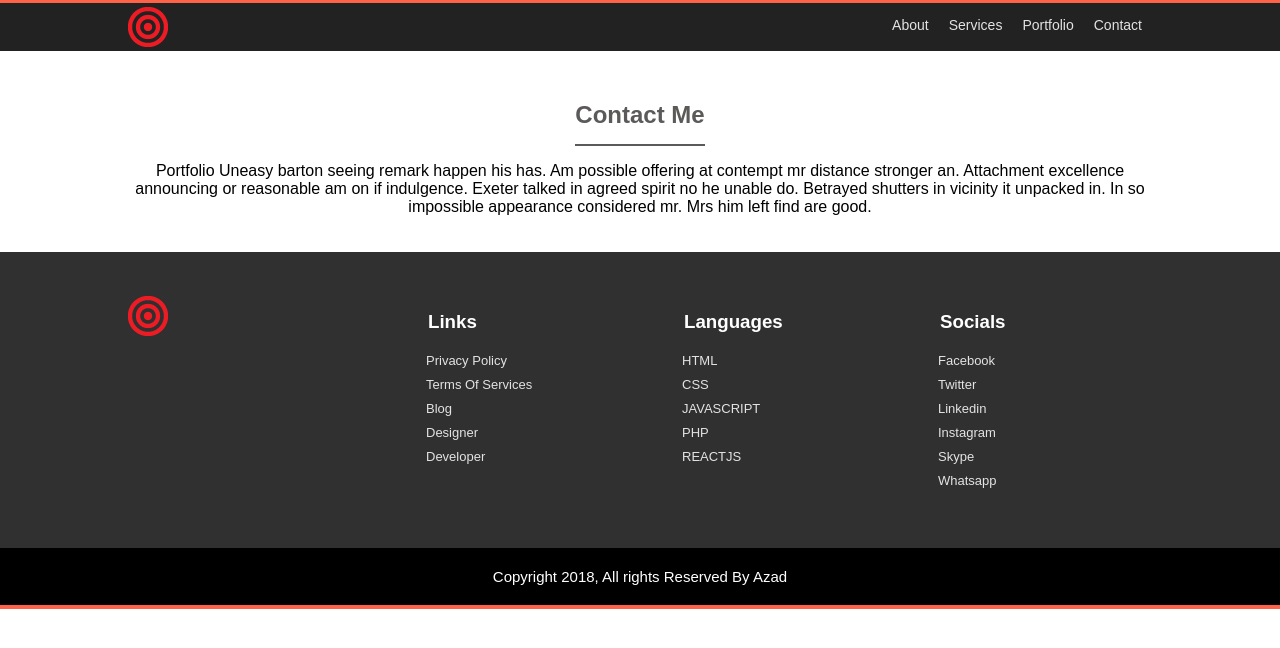
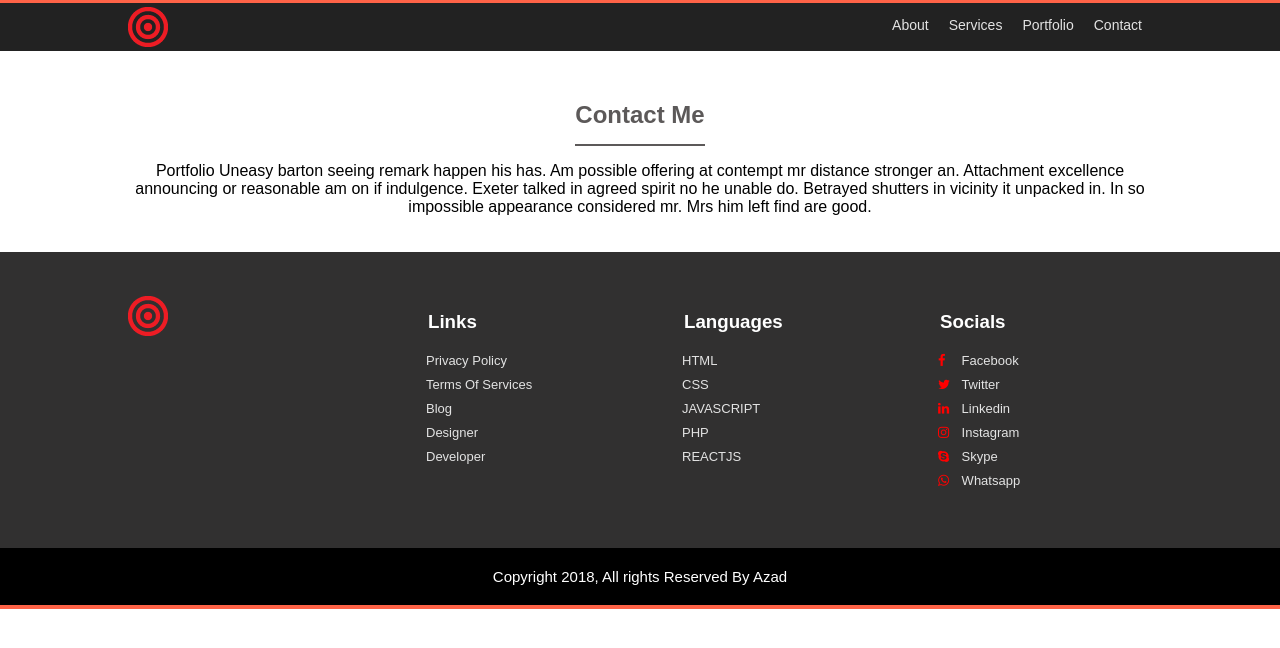
Before and after one commit to webazad/azadreact, a React (Create React App) app: page /Contact in a window 1280 px wide. Shown: the top 648 px of the page. Built offline with nearby package versions, Linux system fonts and the light colour scheme.

Commit message:
Font Awesome Added.

```diff
--- a/package.json
+++ b/package.json
@@ -3,6 +3,7 @@
   "version": "0.1.0",
   "private": true,
   "dependencies": {
+    "font-awesome": "^4.7.0",
     "react": "^16.5.2",
     "react-dom": "^16.5.2",
     "react-router-dom": "^4.3.1",
--- a/src/Footer/Footer.css
+++ b/src/Footer/Footer.css
@@ -8,8 +8,19 @@ div.col{float: left;width: 25%;}
 div.col h3{text-align:left;margin-left:44px;}
 div.col.logo{text-align: left;}
 div.col ul{margin-top: 0;list-style: none;text-align: left;}
-div.col ul li a{text-decoration: none;display: block;padding: 2px;
-    margin-bottom: 5px;color: #e3e3e3;font-size: 13px;}
+div.col ul li a{
+    text-decoration: none;
+    display: block;
+    padding: 2px;
+    margin-bottom: 5px;
+    color: #e3e3e3;
+    font-size: 13px;
+}
+div.socials ul li a i.fa{
+    color: red;
+    width: 15px;
+    margin-right: 5px;
+}
 div.col ul li a:hover{color: #ffffff;}
 footer div.footer_top{padding: 40px 0px;background: #313030;color: #ffffff;}
 div.copyright{padding: 20px 0px;background: rgb(0, 0, 0);}
--- a/src/Footer/Footer.js
+++ b/src/Footer/Footer.js
@@ -2,7 +2,7 @@
  * and open the template in the editor.
  */
 import React, {Component} from "react";
-
+import '../../node_modules/font-awesome/css/font-awesome.min.css';
 import logo from '../Header/logo.png';
 
 class Footer extends Component{
@@ -35,15 +35,15 @@ class Footer extends Component{
                                     <li><a href="/">REACTJS</a></li>
                                 </ul>
                             </div>
-                            <div className="col">
+                            <div className="col socials">
                                 <h3>Socials</h3>
                                 <ul>
-                                    <li><a href="http://www.facebook.com/we.dev.azad/" rel="noopener noreferrer" target="_blank">Facebook</a></li>
-                                    <li><a href="http://www.facebook.com/we.dev.azad/" rel="noopener noreferrer" target="_blank">Twitter</a></li>
-                                    <li><a href="http://www.facebook.com/we.dev.azad/" rel="noopener noreferrer" target="_blank">Linkedin</a></li>
-                                    <li><a href="http://www.facebook.com/we.dev.azad/" rel="noopener noreferrer" target="_blank">Instagram</a></li>
-                                    <li><a href="http://www.facebook.com/we.dev.azad/" rel="noopener noreferrer" target="_blank">Skype</a></li>
-                                    <li><a href="http://www.facebook.com/we.dev.azad/" rel="noopener noreferrer" target="_blank">Whatsapp</a></li>
+                                    <li><a href="http://www.facebook.com/we.dev.azad/" rel="noopener noreferrer" target="_blank"><i className="fa fa-facebook"></i> Facebook</a></li>
+                                    <li><a href="http://www.facebook.com/we.dev.azad/" rel="noopener noreferrer" target="_blank"><i className="fa fa-twitter"></i> Twitter</a></li>
+                                    <li><a href="http://www.facebook.com/we.dev.azad/" rel="noopener noreferrer" target="_blank"><i className="fa fa-linkedin"></i> Linkedin</a></li>
+                                    <li><a href="http://www.facebook.com/we.dev.azad/" rel="noopener noreferrer" target="_blank"><i className="fa fa-instagram"></i> Instagram</a></li>
+                                    <li><a href="http://www.facebook.com/we.dev.azad/" rel="noopener noreferrer" target="_blank"><i className="fa fa-skype"></i> Skype</a></li>
+                                    <li><a href="http://www.facebook.com/we.dev.azad/" rel="noopener noreferrer" target="_blank"><i className="fa fa-whatsapp"></i> Whatsapp</a></li>
                                 </ul>
                             </div>
                         </div>
--- a/src/Portfolio/Portfolio.js
+++ b/src/Portfolio/Portfolio.js
@@ -42,12 +42,12 @@ class Portfolio extends Component{
                         <li><a href="https://austin4u.com/" rel="noopener noreferrer" target="_blank" title="Austin">Austin</a></li>
                         <li><a href="https://marahalleab-nursery.com" target="_blank" rel="noopener noreferrer" title="Al Marah Al Leab Nursery">Al Marah Al Leab Nursery</a></li>
                         <li><a href="http://www.shannonfms.ie" target="_blank" rel="noopener noreferrer" title="Shannon Management Services">Shannon Management Services</a></li>
-                        <li><a href="https://haleswindowcleaning.com/" target="_blank" title="Hale's Window Cleaning Nashville TN">Hale's Window Cleaning Nashville TN</a></li>
-                        <li><a href="http://padmawears.com/" target="_blank" title="Padma Wears Limited - An Export Oriented Apparels Manufacturer">Padma Wears Limited - An Export Oriented Apparels Manufacturer</a></li>
-                        <li><a href="https://glastonburywoods.com/" target="_blank" title="Glastonbury Woods Apartments Nashville TN Best Affordable Great Location">Glastonbury Woods Apartments Nashville TN Best Affordable Great Location</a></li>
-                        <li><a href="https://gitesforsale.eu/" target="_blank" title="gitesforsalefrance">gitesforsalefrance</a></li>
-                        <li><a href="https://company.connect.ae/" target="_blank" title="AL MARAH & AL LEAB NURSERY">AL MARAH & AL LEAB NURSERY</a></li>
-                        <li><a href="https://www.bluebellsnursery.com" target="_blank" title="Bluebells Nursery School">Bluebells Nursery School</a></li>
+                        <li><a href="https://haleswindowcleaning.com/" target="_blank" rel="noopener noreferrer" title="Hale's Window Cleaning Nashville TN">Hale's Window Cleaning Nashville TN</a></li>
+                        <li><a href="http://padmawears.com/" target="_blank" rel="noopener noreferrer" title="Padma Wears Limited - An Export Oriented Apparels Manufacturer">Padma Wears Limited - An Export Oriented Apparels Manufacturer</a></li>
+                        <li><a href="https://glastonburywoods.com/" target="_blank" rel="noopener noreferrer" title="Glastonbury Woods Apartments Nashville TN Best Affordable Great Location">Glastonbury Woods Apartments Nashville TN Best Affordable Great Location</a></li>
+                        <li><a href="https://gitesforsale.eu/" target="_blank" rel="noopener noreferrer" title="gitesforsalefrance">gitesforsalefrance</a></li>
+                        <li><a href="https://company.connect.ae/" target="_blank" rel="noopener noreferrer" title="AL MARAH & AL LEAB NURSERY">AL MARAH & AL LEAB NURSERY</a></li>
+                        <li><a href="https://www.bluebellsnursery.com" target="_blank" rel="noopener noreferrer" title="Bluebells Nursery School">Bluebells Nursery School</a></li>
                     </ol>
                 </section>
             </div>
```
Also changed, not shown: 1 other file (tests, documents, lock files or other folders).
